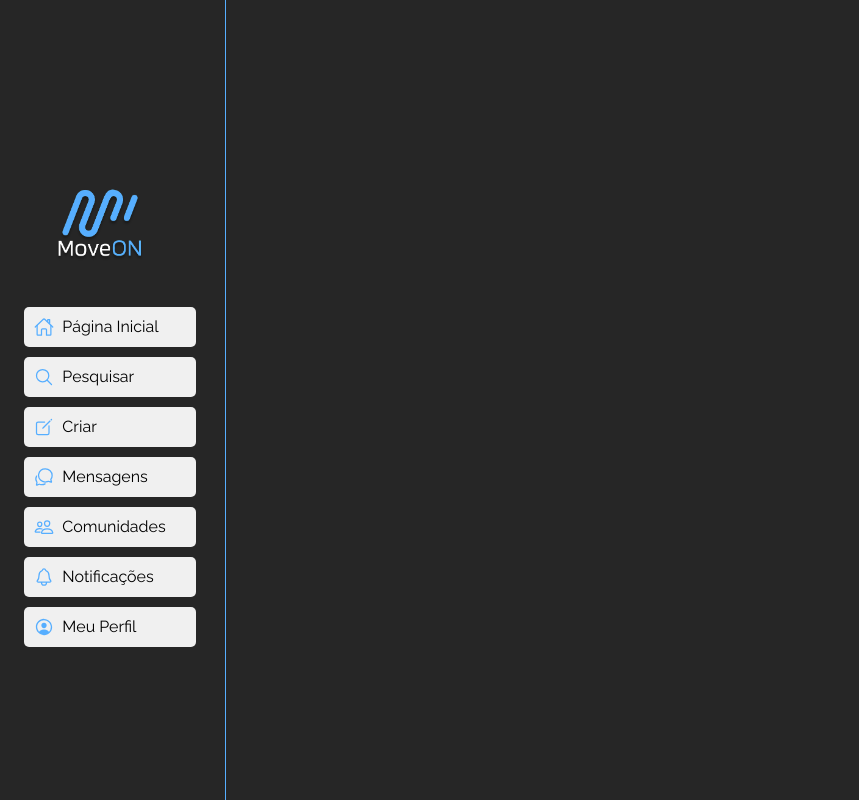
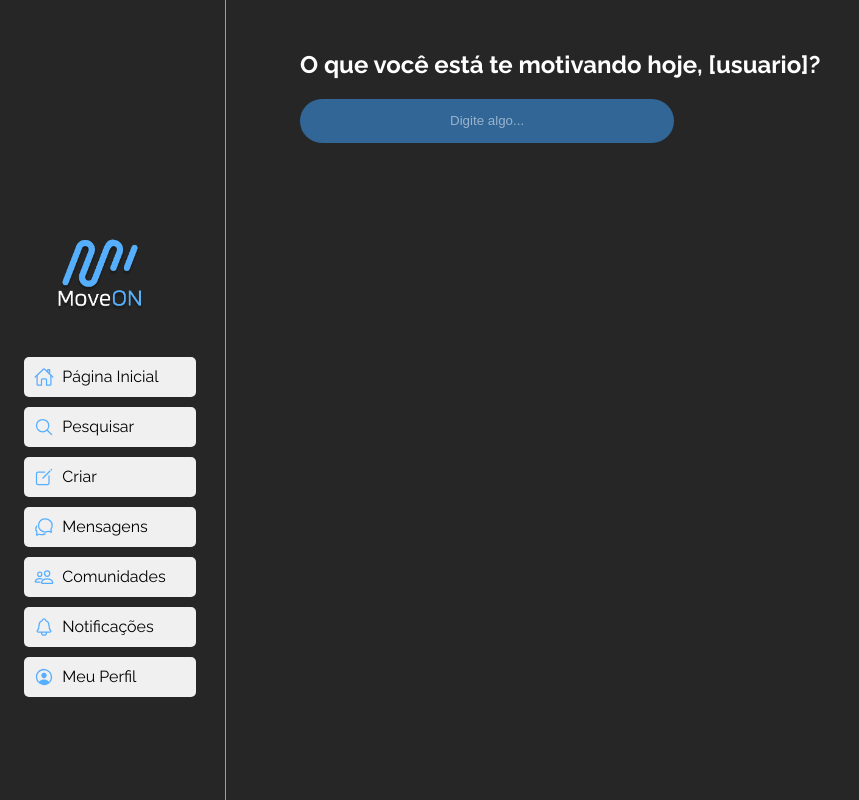
Before and after one commit to LS-PLuka/MoveON, a plain HTML site: page index.html in a window 1280 px wide. Shown: the whole page, without its empty margins (0-859 px from the left). Drawn offline with nearby package versions, Linux system fonts and the light colour scheme.

Commit message:
Menu Completo

```diff
--- a/css/index.css
+++ b/css/index.css
@@ -23,7 +23,6 @@ body {
     margin: 0;
     padding: 0;
     background-color: var(--background);
-    position: relative;
 }
 
 /* Menu */
@@ -85,6 +84,27 @@ body {
     position: absolute;
     left: 225px;
     top: 0;
+    position: fixed;
 }
 
 /* Mini Postagem */
+
+.titulo {
+    color: var(--branco);
+    font-size: 1.5em;
+    margin-bottom: 10px;
+    margin-left: 300px;
+    margin-top: 50px;
+}
+
+.botao-digite {
+    background-color: var(--cor-secundaria);
+    color: rgba(255, 255, 255, 0.5);
+    padding-left: 150px;
+    padding-right: 150px;
+    border: none;
+    border-radius: 50px;
+    margin-left: 300px;
+    margin-top: 10px;
+    cursor: pointer;
+}
--- a/index.html
+++ b/index.html
@@ -9,6 +9,8 @@
 
     <!-- Links -->
     <link rel="stylesheet" href="css/index.css">
+
+    <link rel="icon" href="img/favicon.ico" type="image/x-icon">
 
     <link rel="preconnect" href="https://fonts.googleapis.com">
     <link rel="preconnect" href="https://fonts.gstatic.com" crossorigin>
@@ -32,11 +34,14 @@
             <li><a href="#link6"><ion-icon name="notifications-outline" class="icon"></ion-icon>Notificações</a></li>
             <li><a href="#link7"><ion-icon name="person-circle-outline" class="icon"></ion-icon>Meu Perfil</a></li>
         </ul>
-
-        <div class="separador"></div>
     </div>
+    <div class="separador"></div>
 
     <!-- Mini Postagem -->
+     <h1 class="titulo">O que você está te motivando hoje, [usuario]?</h1>
 
+     <button class="botao-digite">
+        <p>Digite algo...</p>
+     </button>
 </body>
 </html>
```
